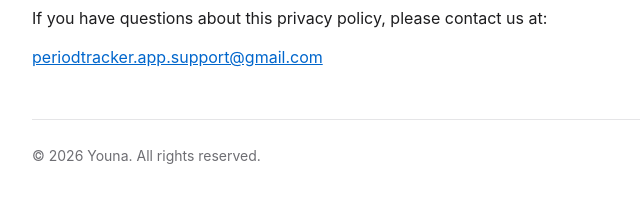
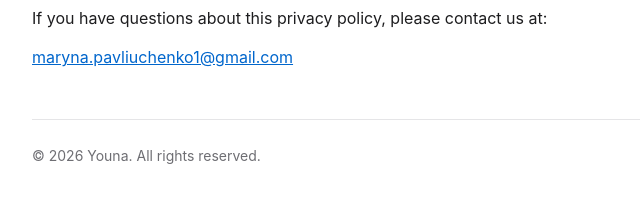
Before and after one commit to marynapavliuchenko/periodtracker-site, a plain HTML site: page privacy.html in a window 1280 px wide. Shown: the part 2121-2323 px from the top of the page, 272-912 px from the left. Drawn offline with Linux system fonts and the light colour scheme.

Commit message:
Add privacy policy and support page

```diff
--- a/privacy.html
+++ b/privacy.html
@@ -88,7 +88,7 @@
 
 <h2>Contact</h2>
 <p>If you have questions about this privacy policy, please contact us at:</p>
-<p><a href="mailto:periodtracker.app.support@gmail.com">periodtracker.app.support@gmail.com</a></p>
+<p><a href="mailto:maryna.pavliuchenko1@gmail.com">maryna.pavliuchenko1@gmail.com</a></p>
 
 <footer>
     <p>&copy; 2026 Youna. All rights reserved.</p>
```
